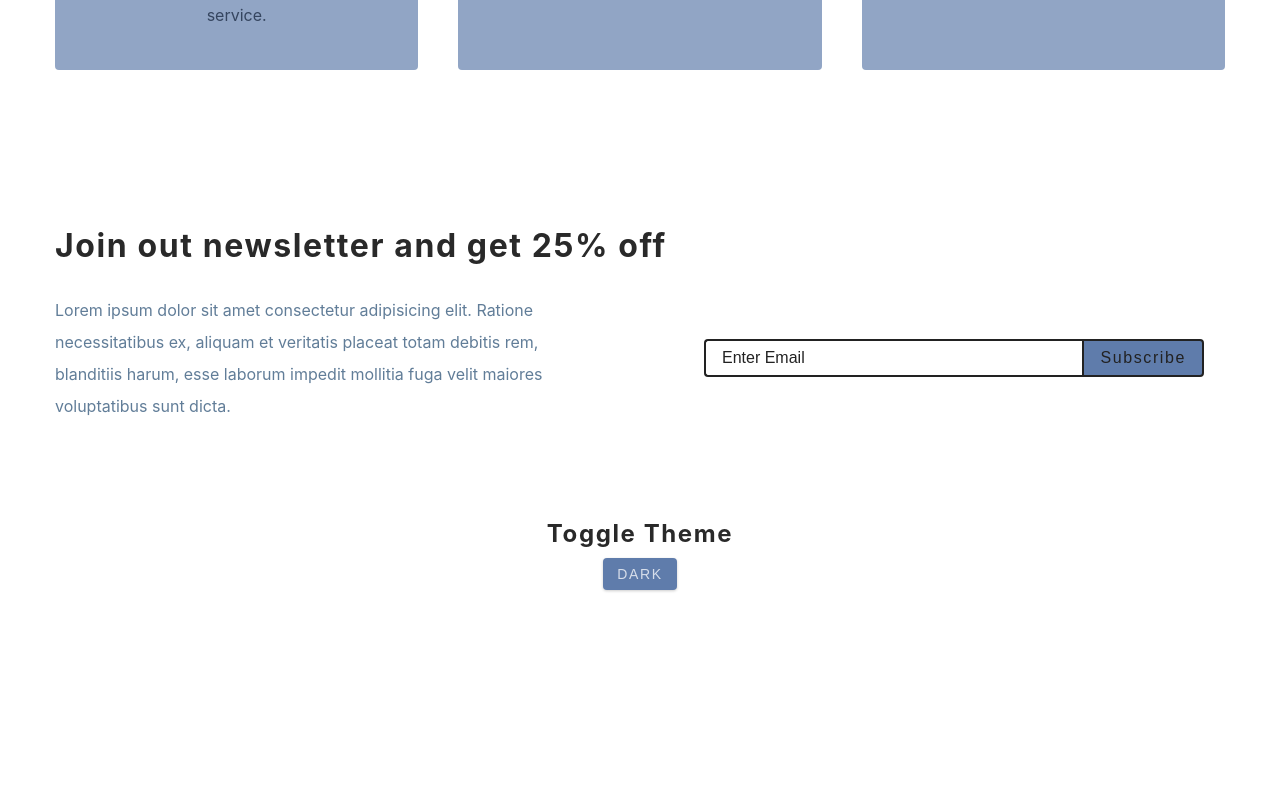
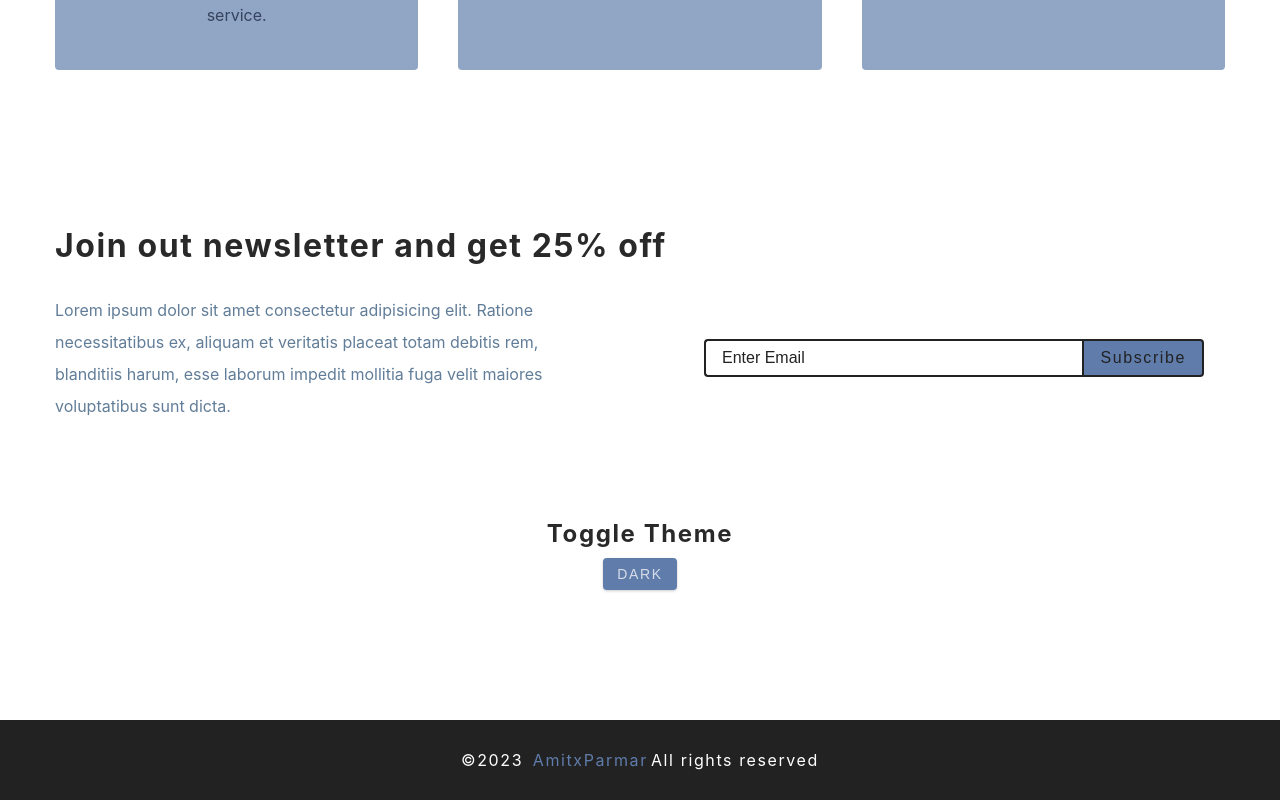
Before and after one commit to AmitxParmar/e-commerce-Project, a React (Vite) app in the folder E-commerce/: page / in a window 1280 px wide. Shown: the part 1823-2623 px from the top of the page. Before the commit the page ends 2543 px from the top, so only its background shows below. Built offline with nearby package versions, Linux system fonts and the light colour scheme; no server answers.

Commit message:
complete: footer, doing: cart-page

```diff
--- a/E-commerce/src/App.jsx
+++ b/E-commerce/src/App.jsx
@@ -7,7 +7,7 @@
 import { useThemeContext } from "./context/theme_context";
 
 // components
-import { Navbar } from './components';
+import { Navbar, Footer } from './components';
 import {
   About,
   History,
@@ -41,6 +41,7 @@
         <Route path="/products" element={<Products />} />
         <Route path="/products/:id" element={<SingleProduct />} />
       </Routes>
+      <Footer />
     </Router>
   )
 }
--- /dev/null
+++ b/E-commerce/src/components/Footer.jsx
@@ -0,0 +1,40 @@
+import React from 'react'
+import styled from 'styled-components'
+
+const Footer = () => {
+    return (
+        <Wrapper>
+            <h5>
+                &copy;{new Date().getFullYear()}
+                &ensp;<span>AmitxParmar </span>
+            </h5>{" "}
+            <h5> All rights reserved</h5>
+        </Wrapper>
+    );
+};
+
+const Wrapper = styled.footer`
+    height: 5rem;
+    display: flex;
+    flex-direction: column;
+    justify-content: center;
+    align-items: center;
+    background: var(--clr-black);
+    text-align: center;
+    span {
+        color: var(--clr-primary-5);
+    }
+    h5 {
+        color: var(--clr-white);
+        margin: 0.1rem;
+
+        font-weight: 400;
+        text-transform: none;
+        line-height: 1.25;
+    }
+    @media (min-width: 776px) {
+        flex-direction: row;
+    }
+`;
+
+export default Footer
--- a/E-commerce/src/components/index.js
+++ b/E-commerce/src/components/index.js
@@ -15,6 +15,7 @@
 import Sort from './Sort';
 import ProductImages from './ProductImages';
 import Stars from './Stars';
+import Footer from './Footer';
 
 export {
     Navbar,
@@ -33,6 +34,6 @@
     Filters,
     Sort,
     ProductImages,
-    Stars
-
+    Stars,
+    Footer,
 };
--- /dev/null
+++ b/E-commerce/src/pages/CartPage.jsx
@@ -0,0 +1,9 @@
+import React from 'react'
+
+const CartPage = () => {
+    return (
+        <div>CartPage</div>
+    )
+}
+
+export default CartPage
--- a/E-commerce/src/pages/index.js
+++ b/E-commerce/src/pages/index.js
@@ -4,6 +4,7 @@
 import Error from './ErrorPage'
 import Products from './ProductsPage'
 import SingleProduct from './SingleProductPage'
+import Cart from './CartPage';
 
 export {
     Home,
@@ -12,4 +13,5 @@
     SingleProduct,
     Error,
     History,
+    Cart
 };
```
